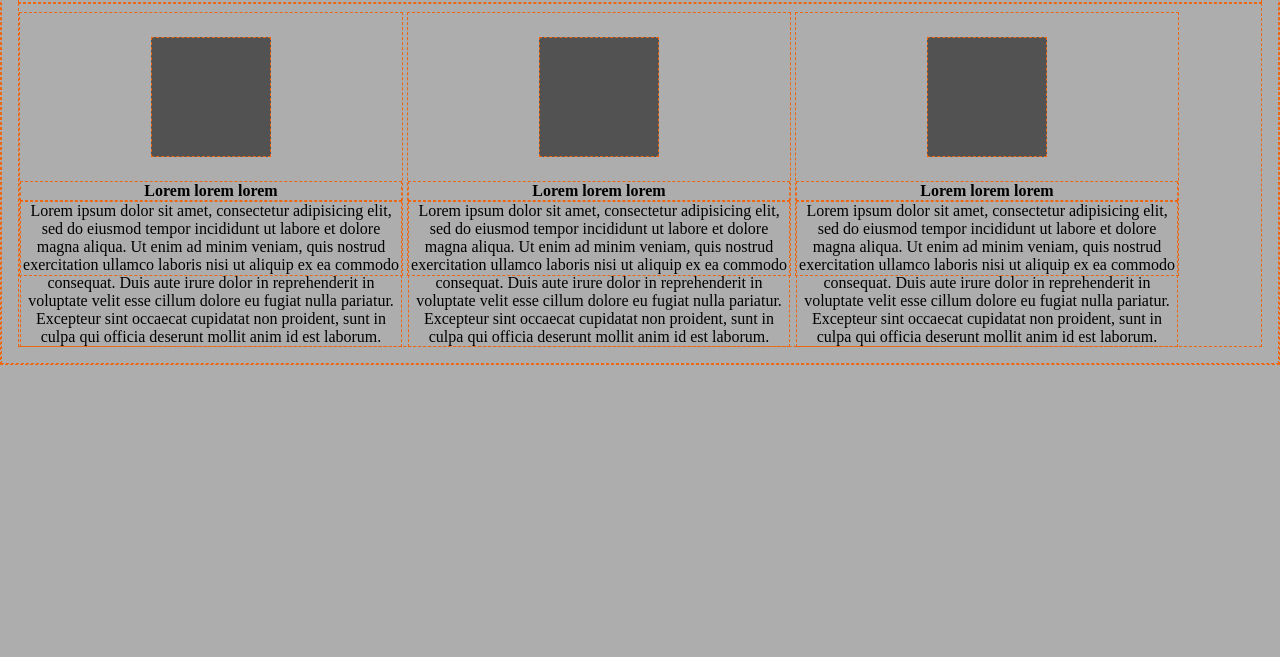
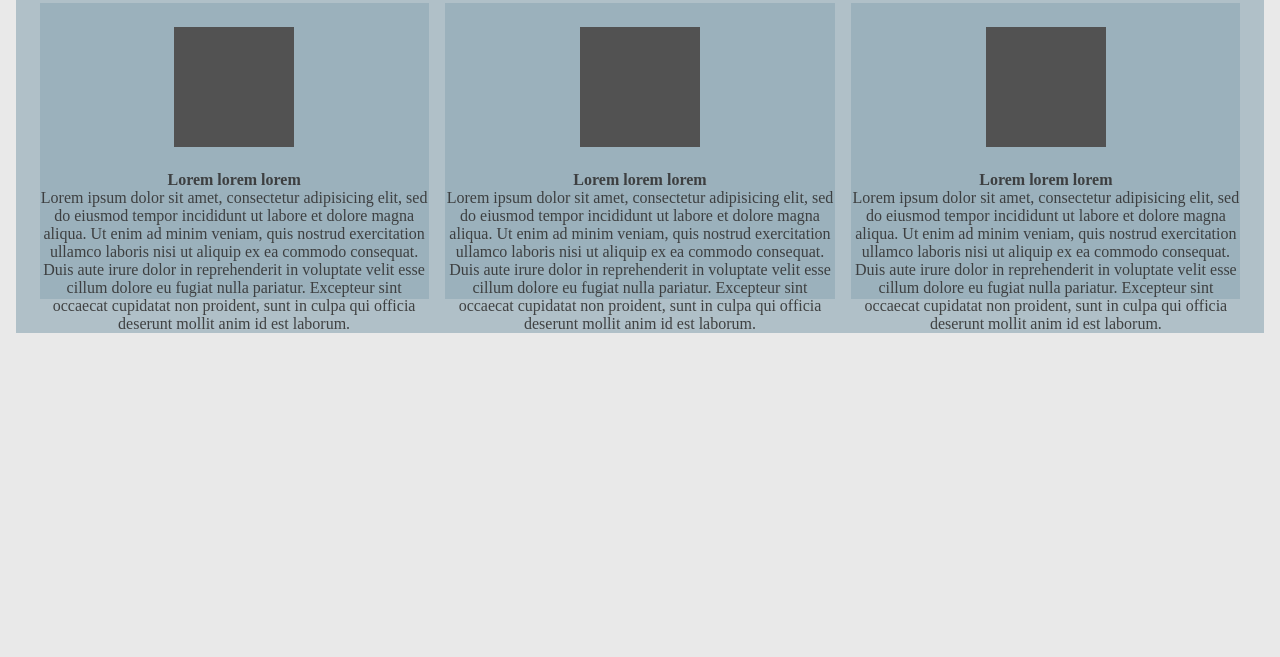
Before and after one commit to nigelorion/feature-shuffle, a plain HTML site: page index.html in a window 1280 px wide. Shown: the part 143-800 px from the top of the page. Drawn offline with Linux system fonts and the light colour scheme.

Commit message:
Add new theme and centering

```diff
--- a/css/style.css
+++ b/css/style.css
@@ -2,11 +2,17 @@
   margin: 0;
   padding: 0;
   box-sizing: border-box;
-  border: 1px dashed rgba(237, 103, 18, 1);
+  /*border: 1px dashed rgba(237, 103, 18, 1);*/
+
 }
 body {
   padding: 2vh;
-  background-color: rgb(173, 173, 173);
+  background-color: rgb(233, 233, 233);
+  color: rgba(51, 51, 51, 0.9);
+}
+
+div {
+  background-color: rgba(145, 170, 182, 0.64)
 }
 #intro {
   width: 90vh;
@@ -68,9 +74,9 @@ float: right;
 
   }
   #textone, #texttwo, #textthree {
-    height: 33vh;
-    width: 30vw;
-    margin: 1vh auto;
+    height: 37vh;
+    width: 30.4vw;
+    margin: 1vh .5vw;
     display: inline-block;
 text-align: center;
   }
@@ -87,6 +93,7 @@ text-align: center;
   }
 #texts {
   clear: both;
+  text-align: center;
 }
 
 /*.intro h1:nth-child(1) {
```
